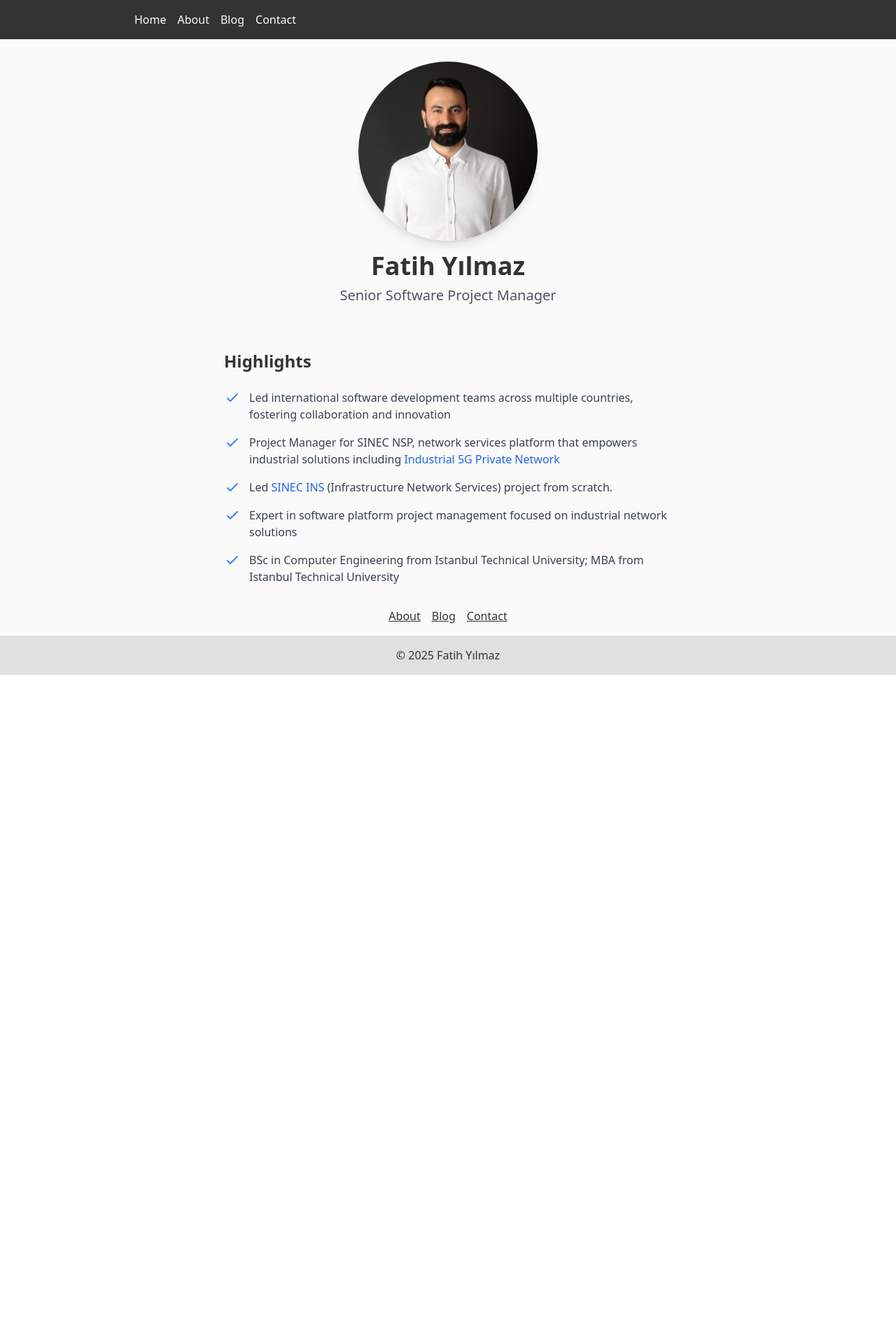
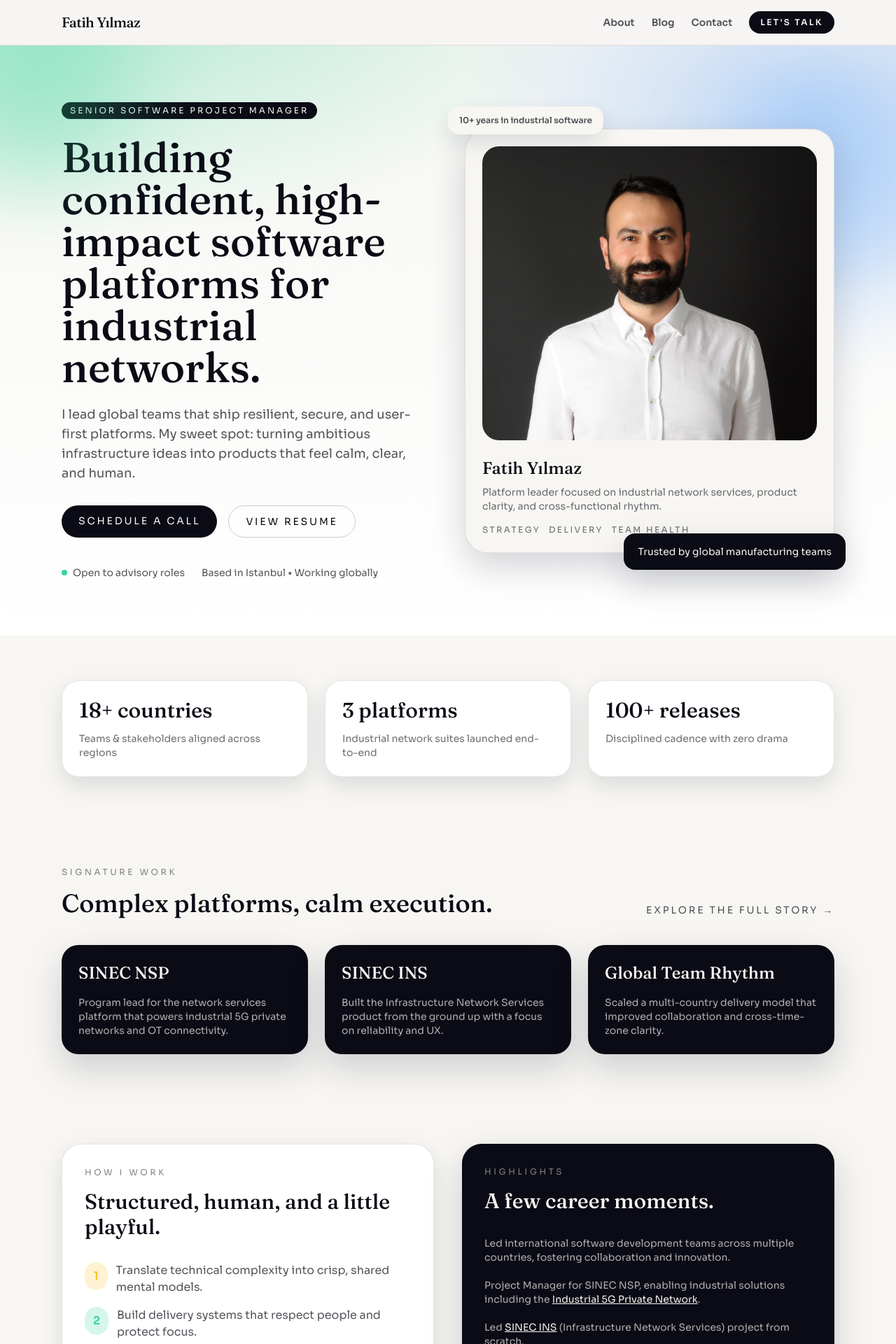
Before and after one commit to fatihyilmaz/fatihyilmaz.github.io, a Next.js app: page / in a window 1280 px wide. Shown: the top 1920 px of the page at 70% size. Before the commit the page ends 964 px from the top, so only its background shows below. Built offline with nearby package versions, Linux system fonts and the light colour scheme.

Commit message:
Update layout for professional feel

```diff
--- a/components/Layout.js
+++ b/components/Layout.js
@@ -8,19 +8,38 @@ export default function Layout({ children, title = 'Fatih Yılmaz' }) {
         <title>{title}</title>
         <meta name="description" content="Fatih Yılmaz - Senior Software Project Manager" />
       </Head>
-      <nav className="bg-maxbill-black text-maxbill-white p-4">
-        <ul className="flex space-x-4 max-w-4xl mx-auto">
-          <li><Link href="/" className="hover:underline">Home</Link></li>
-          <li><Link href="/about" className="hover:underline">About</Link></li>
-          <li><Link href="/blog" className="hover:underline">Blog</Link></li>
-          <li><Link href="/contact" className="hover:underline">Contact</Link></li>
-        </ul>
+      <nav className="sticky top-0 z-40 bg-frost/80 backdrop-blur border-b border-ink/10">
+        <div className="max-w-6xl mx-auto px-6 py-4 flex items-center justify-between">
+          <Link href="/" className="font-display text-xl tracking-tight text-ink">
+            Fatih Yılmaz
+          </Link>
+          <div className="flex items-center gap-6 text-sm font-semibold text-ink/70">
+            <Link href="/about" className="hover:text-ink">About</Link>
+            <Link href="/blog" className="hover:text-ink">Blog</Link>
+            <Link href="/contact" className="hover:text-ink">Contact</Link>
+            <Link
+              href="/contact"
+              className="bg-ink text-frost px-4 py-2 rounded-full text-xs uppercase tracking-[0.2em] hover:bg-dune transition"
+            >
+              Let&apos;s Talk
+            </Link>
+          </div>
+        </div>
       </nav>
-      <main className="bg-maxbill-white text-maxbill-black min-h-screen">
+      <main className="min-h-screen">
         {children}
       </main>
-      <footer className="bg-maxbill-gray text-maxbill-black p-4 text-center">
-        © {new Date().getFullYear()} Fatih Yılmaz
+      <footer className="bg-ink text-frost py-10">
+        <div className="max-w-6xl mx-auto px-6 flex flex-col md:flex-row md:items-center md:justify-between gap-4 text-sm">
+          <p>© {new Date().getFullYear()} Fatih Yılmaz. Built with care.</p>
+          <div className="flex gap-4 text-frost/70">
+            <a href="mailto:hello@fatihyilmaz.com" className="hover:text-frost">hello@fatihyilmaz.com</a>
+            <span className="hidden md:inline">•</span>
+            <a href="https://www.linkedin.com" target="_blank" rel="noopener noreferrer" className="hover:text-frost">
+              LinkedIn
+            </a>
+          </div>
+        </div>
       </footer>
     </>
   );
--- a/pages/_document.js
+++ b/pages/_document.js
@@ -7,6 +7,12 @@ export default function Document() {
         <meta charSet="utf-8" />
         <meta name="viewport" content="width=device-width, initial-scale=1" />
         <meta name="description" content="Fatih Yılmaz - Senior Software Project Manager" />
+        <link rel="preconnect" href="https://fonts.googleapis.com" />
+        <link rel="preconnect" href="https://fonts.gstatic.com" crossOrigin="" />
+        <link
+          href="https://fonts.googleapis.com/css2?family=Fraunces:wght@500;700&family=Sora:wght@300;400;500;600;700&display=swap"
+          rel="stylesheet"
+        />
       </Head>
       <body>
         <Main />
--- a/pages/index.js
+++ b/pages/index.js
@@ -3,74 +3,186 @@ import Layout from '../components/Layout';
 export default function Home() {
   return (
     <Layout>
-      <section className="flex flex-col items-center p-8">
-        <img
-          src="/profile.jpg"
-          alt="Profile Photo"
-          className="rounded-full w-64 h-64 object-cover object-top shadow-lg mb-4"
-        />
-        <h1 className="text-4xl font-bold mb-2">Fatih Yılmaz</h1>
-        <p className="text-xl text-gray-600 mb-4">Senior Software Project Manager</p>
-      </section>
-      <section className="max-w-2xl mx-auto p-4">
-        <h2 className="text-2xl font-semibold mb-2">Highlights</h2>
-        <div className="mt-6 space-y-4">
-          <div className="flex items-start">
-            <div className="flex-shrink-0">
-              <svg className="h-6 w-6 text-blue-500" fill="none" viewBox="0 0 24 24" stroke="currentColor">
-                <path strokeLinecap="round" strokeLinejoin="round" strokeWidth={2} d="M5 13l4 4L19 7" />
-              </svg>
+      <section className="relative overflow-hidden bg-hero-gradient">
+        <div className="absolute -top-24 -left-24 w-72 h-72 rounded-full bg-mint/30 blur-3xl" />
+        <div className="absolute top-16 -right-16 w-80 h-80 rounded-full bg-sky/30 blur-3xl" />
+        <div className="max-w-6xl mx-auto px-6 py-20 grid lg:grid-cols-2 gap-12 items-center">
+          <div>
+            <div className="inline-flex items-center gap-2 bg-ink text-frost px-3 py-1 rounded-full text-xs uppercase tracking-[0.25em]">
+              Senior Software Project Manager
             </div>
-            <p className="ml-3 text-gray-700">
-              Led international software development teams across multiple countries, fostering collaboration and innovation
+            <h1 className="font-display text-5xl md:text-6xl leading-tight text-ink mt-6">
+              Building confident, high-impact software platforms for industrial networks.
+            </h1>
+            <p className="text-lg text-ink/70 mt-6">
+              I lead global teams that ship resilient, secure, and user-first platforms. My sweet spot:
+              turning ambitious infrastructure ideas into products that feel calm, clear, and human.
             </p>
+            <div className="flex flex-wrap gap-4 mt-8">
+              <a
+                href="/contact"
+                className="bg-ink text-frost px-6 py-3 rounded-full text-sm uppercase tracking-[0.2em] hover:bg-dune transition"
+              >
+                Schedule a Call
+              </a>
+              <a
+                href="/about"
+                className="border border-ink/20 px-6 py-3 rounded-full text-sm uppercase tracking-[0.2em] hover:border-ink/40"
+              >
+                View Resume
+              </a>
+            </div>
+            <div className="mt-10 flex items-center gap-6 text-sm text-ink/70">
+              <span className="flex items-center gap-2">
+                <span className="h-2 w-2 rounded-full bg-mint"></span>
+                Open to advisory roles
+              </span>
+              <span>Based in Istanbul • Working globally</span>
+            </div>
           </div>
-          <div className="flex items-start">
-            <div className="flex-shrink-0">
-              <svg className="h-6 w-6 text-blue-500" fill="none" viewBox="0 0 24 24" stroke="currentColor">
-                <path strokeLinecap="round" strokeLinejoin="round" strokeWidth={2} d="M5 13l4 4L19 7" />
-              </svg>
+          <div className="relative">
+            <div className="absolute -top-8 -left-6 bg-frost shadow-soft rounded-2xl px-4 py-3 text-xs font-semibold text-ink/70">
+              10+ years in industrial software
             </div>
-            <p className="ml-3 text-gray-700">
-              Project Manager for SINEC NSP, network services platform that empowers industrial solutions including <a href="https://www.siemens.com/global/en/products/automation/industrial-communication/industrial-5g.html" target="_blank" rel="noopener noreferrer" className="text-blue-600 hover:text-blue-800">Industrial 5G Private Network</a>
-            </p>
-          </div>
-          <div className="flex items-start">
-            <div className="flex-shrink-0">
-              <svg className="h-6 w-6 text-blue-500" fill="none" viewBox="0 0 24 24" stroke="currentColor">
-                <path strokeLinecap="round" strokeLinejoin="round" strokeWidth={2} d="M5 13l4 4L19 7" />
-              </svg>
+            <div className="absolute -bottom-6 -right-4 bg-ink text-frost shadow-glow rounded-2xl px-5 py-4 text-sm">
+              Trusted by global manufacturing teams
             </div>
-            <p className="ml-3 text-gray-700">
-              Led <a href="https://www.siemens.com/global/en/products/automation/industrial-communication/sinec-network-software/networkmanagement.html#SINECINSThesoftwarethatprovidescentralservicesfornetworkinfrastructure" target="_blank" rel="noopener noreferrer" className="text-blue-600 hover:text-blue-800">SINEC INS</a> (Infrastructure Network Services) project from scratch.
-            </p>
-          </div>
-          <div className="flex items-start">
-            <div className="flex-shrink-0">
-              <svg className="h-6 w-6 text-blue-500" fill="none" viewBox="0 0 24 24" stroke="currentColor">
-                <path strokeLinecap="round" strokeLinejoin="round" strokeWidth={2} d="M5 13l4 4L19 7" />
-              </svg>
+            <div className="bg-frost border border-ink/10 rounded-[32px] p-6 shadow-glow">
+              <img
+                src="/profile.jpg"
+                alt="Profile Photo"
+                className="rounded-[24px] w-full h-[420px] object-cover object-top"
+              />
+              <div className="mt-6">
+                <h2 className="font-display text-2xl text-ink">Fatih Yılmaz</h2>
+                <p className="text-sm text-ink/60 mt-2">
+                  Platform leader focused on industrial network services, product clarity, and cross-functional rhythm.
+                </p>
+                <div className="flex gap-3 mt-4 text-xs uppercase tracking-[0.2em] text-ink/60">
+                  <span>Strategy</span>
+                  <span>Delivery</span>
+                  <span>Team Health</span>
+                </div>
+              </div>
             </div>
-            <p className="ml-3 text-gray-700">
-              Expert in software platform project management focused on industrial network solutions
-            </p>
-          </div>
-          <div className="flex items-start">
-            <div className="flex-shrink-0">
-              <svg className="h-6 w-6 text-blue-500" fill="none" viewBox="0 0 24 24" stroke="currentColor">
-                <path strokeLinecap="round" strokeLinejoin="round" strokeWidth={2} d="M5 13l4 4L19 7" />
-              </svg>
-            </div>
-            <p className="ml-3 text-gray-700">
-              BSc in Computer Engineering from Istanbul Technical University; MBA from Istanbul Technical University
-            </p>
           </div>
         </div>
       </section>
-      <section className="flex justify-center space-x-4 p-4">
-        <a href="/about" className="underline">About</a>
-        <a href="/blog" className="underline">Blog</a>
-        <a href="/contact" className="underline">Contact</a>
+
+      <section className="max-w-6xl mx-auto px-6 py-16 grid md:grid-cols-3 gap-6">
+        {[
+          { value: '18+ countries', label: 'Teams & stakeholders aligned across regions' },
+          { value: '3 platforms', label: 'Industrial network suites launched end-to-end' },
+          { value: '100+ releases', label: 'Disciplined cadence with zero drama' }
+        ].map((stat) => (
+          <div key={stat.value} className="bg-white border border-ink/10 rounded-3xl p-6 shadow-soft">
+            <p className="font-display text-3xl text-ink">{stat.value}</p>
+            <p className="text-sm text-ink/60 mt-3">{stat.label}</p>
+          </div>
+        ))}
+      </section>
+
+      <section className="max-w-6xl mx-auto px-6 py-16">
+        <div className="flex flex-col md:flex-row md:items-end md:justify-between gap-6">
+          <div>
+            <p className="text-xs uppercase tracking-[0.3em] text-ink/50">Signature Work</p>
+            <h2 className="font-display text-4xl text-ink mt-4">Complex platforms, calm execution.</h2>
+          </div>
+          <a href="/about" className="text-sm uppercase tracking-[0.2em] text-ink/70 hover:text-ink">
+            Explore the full story →
+          </a>
+        </div>
+        <div className="grid md:grid-cols-3 gap-6 mt-10">
+          {[
+            {
+              title: 'SINEC NSP',
+              desc: 'Program lead for the network services platform that powers industrial 5G private networks and OT connectivity.'
+            },
+            {
+              title: 'SINEC INS',
+              desc: 'Built the Infrastructure Network Services product from the ground up with a focus on reliability and UX.'
+            },
+            {
+              title: 'Global Team Rhythm',
+              desc: 'Scaled a multi-country delivery model that improved collaboration and cross-time-zone clarity.'
+            }
+          ].map((item) => (
+            <div key={item.title} className="bg-ink text-frost rounded-3xl p-6 shadow-glow">
+              <h3 className="font-display text-2xl">{item.title}</h3>
+              <p className="text-sm text-frost/70 mt-4">{item.desc}</p>
+            </div>
+          ))}
+        </div>
+      </section>
+
+      <section className="max-w-6xl mx-auto px-6 py-16 grid lg:grid-cols-2 gap-10 items-start">
+        <div className="bg-white border border-ink/10 rounded-[28px] p-8 shadow-soft">
+          <p className="text-xs uppercase tracking-[0.3em] text-ink/50">How I Work</p>
+          <h2 className="font-display text-3xl text-ink mt-4">Structured, human, and a little playful.</h2>
+          <div className="mt-8 space-y-4 text-ink/70">
+            <div className="flex items-start gap-3">
+              <span className="h-10 w-10 rounded-full bg-sun/20 text-sun flex items-center justify-center font-semibold">1</span>
+              <p>Translate technical complexity into crisp, shared mental models.</p>
+            </div>
+            <div className="flex items-start gap-3">
+              <span className="h-10 w-10 rounded-full bg-mint/20 text-mint flex items-center justify-center font-semibold">2</span>
+              <p>Build delivery systems that respect people and protect focus.</p>
+            </div>
+            <div className="flex items-start gap-3">
+              <span className="h-10 w-10 rounded-full bg-sky/20 text-sky flex items-center justify-center font-semibold">3</span>
+              <p>Celebrate wins, learn fast, and keep stakeholders confidently aligned.</p>
+            </div>
+          </div>
+        </div>
+        <div className="bg-ink text-frost rounded-[28px] p-8 shadow-glow">
+          <p className="text-xs uppercase tracking-[0.3em] text-frost/50">Highlights</p>
+          <h2 className="font-display text-3xl mt-4">A few career moments.</h2>
+          <div className="mt-8 space-y-5 text-sm text-frost/70">
+            <p>Led international software development teams across multiple countries, fostering collaboration and innovation.</p>
+            <p>
+              Project Manager for SINEC NSP, enabling industrial solutions including the{' '}
+              <a
+                href="https://www.siemens.com/global/en/products/automation/industrial-communication/industrial-5g.html"
+                target="_blank"
+                rel="noopener noreferrer"
+                className="text-frost underline"
+              >
+                Industrial 5G Private Network
+              </a>
+              .
+            </p>
+            <p>
+              Led{' '}
+              <a
+                href="https://www.siemens.com/global/en/products/automation/industrial-communication/sinec-network-software/networkmanagement.html#SINECINSThesoftwarethatprovidescentralservicesfornetworkinfrastructure"
+                target="_blank"
+                rel="noopener noreferrer"
+                className="text-frost underline"
+              >
+                SINEC INS
+              </a>{' '}
+              (Infrastructure Network Services) project from scratch.
+            </p>
+            <p>Expert in software platform project management focused on industrial network solutions.</p>
+            <p>BSc in Computer Engineering from Istanbul Technical University; MBA from Istanbul Technical University.</p>
+          </div>
+        </div>
+      </section>
+
+      <section className="max-w-6xl mx-auto px-6 pb-20">
+        <div className="bg-frost border border-ink/10 rounded-[28px] p-8 md:p-12 shadow-soft flex flex-col md:flex-row md:items-center md:justify-between gap-6">
+          <div>
+            <p className="text-xs uppercase tracking-[0.3em] text-ink/50">Let&apos;s Build</p>
+            <h2 className="font-display text-3xl text-ink mt-4">Need a steady hand for a complex platform?</h2>
+            <p className="text-ink/70 mt-3">I help teams ship resilient software with momentum and clarity.</p>
+          </div>
+          <a
+            href="/contact"
+            className="bg-ink text-frost px-8 py-4 rounded-full text-sm uppercase tracking-[0.2em] hover:bg-dune transition"
+          >
+            Start a Conversation
+          </a>
+        </div>
       </section>
     </Layout>
   );
--- a/styles/globals.css
+++ b/styles/globals.css
@@ -1,3 +1,15 @@
 @tailwind base;
 @tailwind components;
 @tailwind utilities;
+
+@layer base {
+  html {
+    scroll-behavior: smooth;
+  }
+
+  body {
+    font-family: theme('fontFamily.body');
+    color: theme('colors.ink');
+    background-color: theme('colors.frost');
+  }
+}
```
Also changed, not shown: tailwind.config.js (+19 -1 lines).
